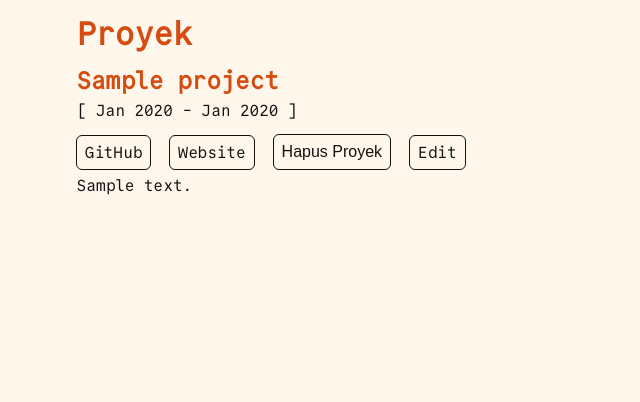
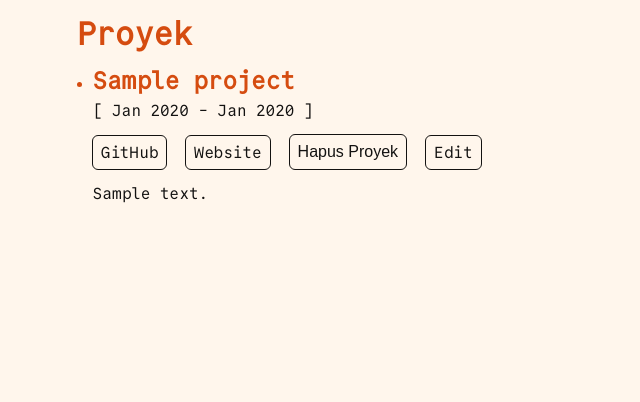
Before and after one commit to faeiz-ff/myportofolio, a Django app: page /proyek/ in a window 1280 px wide. Shown: the part 109-511 px from the top of the page, without its empty margins (0-640 px from the left). Run offline with Django 5.2, Linux system fonts and the light colour scheme; tables that the repository leaves empty hold one stand-in row (values such as "Sample post"); parts of the project's set-up code (start-up, migrations or seed data) failed here and were passed over.

Commit message:
feat: restructure html templates, rename css class to be more generic

```diff
--- a/static/css/style.css
+++ b/static/css/style.css
@@ -94,8 +94,12 @@ article>* {
 
 ul {
     padding-left: 1rem;
-    list-style-type: square;
+    list-style-type: disc;
     color: var(--main-accent);
+
+    display: flex;
+    flex-direction: column;
+    row-gap: 2svh;
 }
 
 ol {
@@ -103,9 +107,17 @@ ol {
     color: var(--main-accent);
 }
 
-li::marker {
-    color: var(--main-accent);
-    font-size: 1rem;
+li {
+    &::marker {
+        color: var(--main-accent);
+        font-size: 1rem;
+    }
+}
+
+.list-item {
+    display: flex;
+    flex-direction: column;
+    row-gap: 1svh;
 }
 
 button,
@@ -349,18 +361,7 @@ input, textarea {
     }
 }
 
-.project-list {
-    display: flex;
-    flex-direction: column;
-    row-gap: 2svh;
-}
-
-.project-item {
-    display: flex;
-    flex-direction: column;
-}
-
-.project-search {
+.model-search {
     display: flex;
     flex-direction: row;
     column-gap: 2svw;
@@ -373,12 +374,11 @@ input, textarea {
     }
 }
 
-.project-actions {
+.actions {
     display: flex;
     align-items: center;
-    flex-wrap: wrap;
     column-gap: 20px;
-    margin-top: 1rem;
+    margin: 1rem 0;
 }
 
 .model-form {
--- a/templates/blog.html
+++ b/templates/blog.html
@@ -9,7 +9,7 @@
     <h1>Blog Personal</h1>
     <form method="get"
           action="{% url 'main:blog:show' %}"
-          class="project-search form-group">
+          class="model-search form-group">
         <input type="search"
                name="title"
                value="{{ title_query }}"
--- a/templates/blog_post.html
+++ b/templates/blog_post.html
@@ -11,7 +11,7 @@
         <p>[{{ created_at }}]</p>
         {{ html }}
     </article>
-    <div class="project-actions">
+    <div class="actions">
         {% include 'components/model_delete_modal.html' with model=blog model_name="Blog" delete_model_view='main:blog:delete' %}
         <a class="link-button" href="{% url 'main:blog:update' blog.id %}">Edit</a>
     </div>
--- a/templates/model_form.html
+++ b/templates/model_form.html
@@ -9,7 +9,7 @@
 {% endblock meta %}
 
 {% block content %}
-    <section class="main-section">
+    <section class="main-content">
         <div class="container">
             {% if form_instance %}
             <h1>Ubah {{ model_name }} '{{ form.title.value }}' </h1>
--- a/templates/project.html
+++ b/templates/project.html
@@ -7,8 +7,9 @@
 {% block content %}
     <div class="main-content">
         <h1>Proyek</h1>
+        <ul>
         {% for project in instance_list %}
-            <section class="project-item">
+            <li>
                 <article>
                     <h2>{{ project.title }}</h2>
                     <p>[
@@ -18,7 +19,7 @@
                         {% endif %}
                         ]
                     </p>
-                    <nav class='project-actions'>
+                    <nav class='actions'>
                         <a class="link-button" href="{{ project.git_link }}">GitHub</a>
                         {% if project.has_other_link %}
                         <a class="link-button" href="{{ project.other_link }}">Website</a>
@@ -30,7 +31,7 @@
                     <!-- for now, the data is manually inputted, so it is safe -->
                     {{ project.description | safe }}
                 </article>
-            </section>
+            </li>
         {% empty %}
             {% if title_query %}
                 <p class="empty-state">Tidak ada proyek dengan nama tersebut.</p>
@@ -38,5 +39,6 @@
                 <p>Nantikan proyek terbaru saya yang sangat ambisius dan menarik bagi para investor.</p>
             {% endif %}
         {% endfor %}
+        </ul>
     </div>
 {% endblock %}
```
Also changed, not shown: templates/experience.html (+3 -8 lines).
